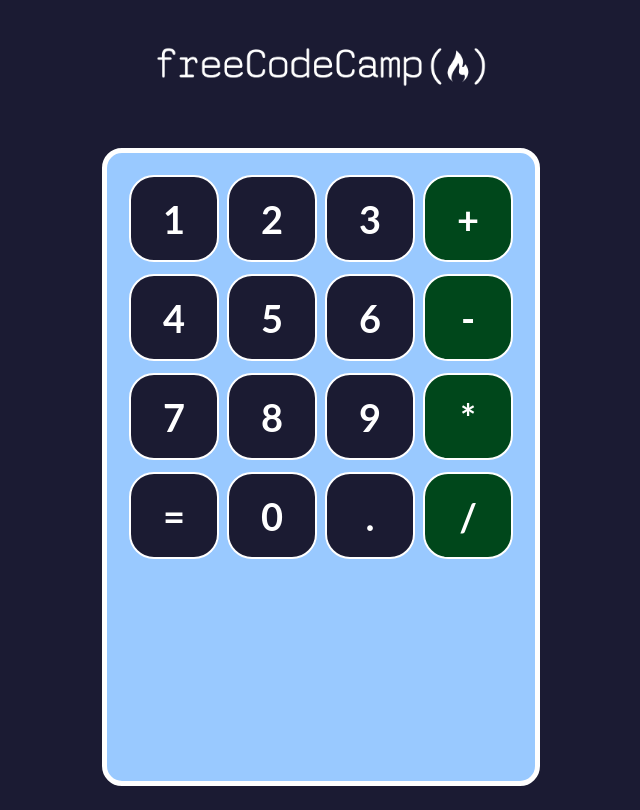
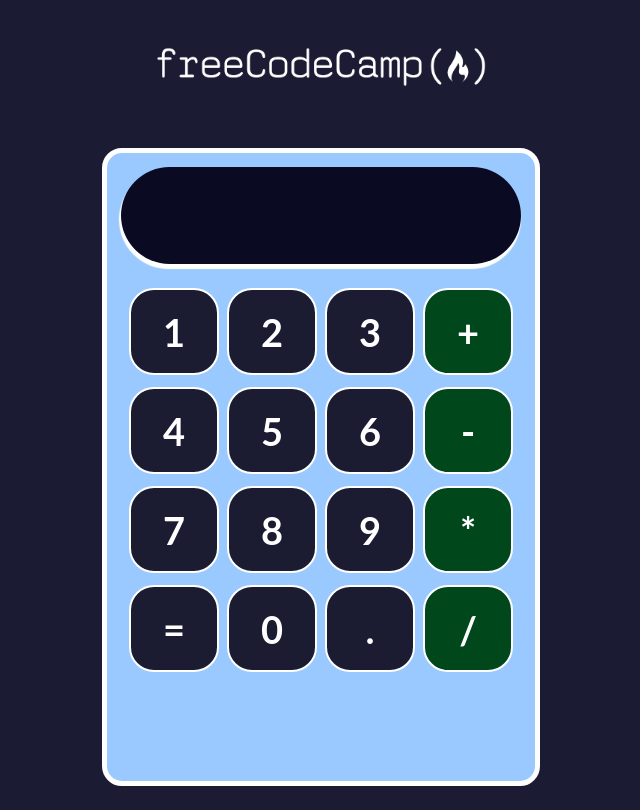
Before and after one commit to avrilalbistur/Proyecto-calculadora-con-react-freecodecamp, a React (Create React App) app: page / in a window 1280 px wide. Shown: the whole page, without its empty margins (319-959 px from the left). Built offline with nearby package versions, Linux system fonts and the light colour scheme; the HTML template or start-up script is replaced by a standard one.

Commit message:
estilos pantalla

```diff
--- a/src/componentes/Pantalla.js
+++ b/src/componentes/Pantalla.js
@@ -1,4 +1,5 @@
 import React from 'react';
+import '../css/pantalla.css'
 
 const Pantalla = ({ input }) => (
     <div className='input'>
--- /dev/null
+++ b/src/css/pantalla.css
@@ -0,0 +1,16 @@
+.input{
+    height: 75px;
+    border-radius: 50px;
+    margin-bottom:20px;
+    display: flex;
+    justify-content: flex-end;
+    align-items: center;
+    font-weight:bold;
+    font-size: 30px;
+    background-color: #0a0a23;
+    color: white;
+    padding: 11px 30px 11px 11px;
+    margin: 1px solid #888;
+    box-shadow: -1px 4px 1px 1px white;
+
+}
```
